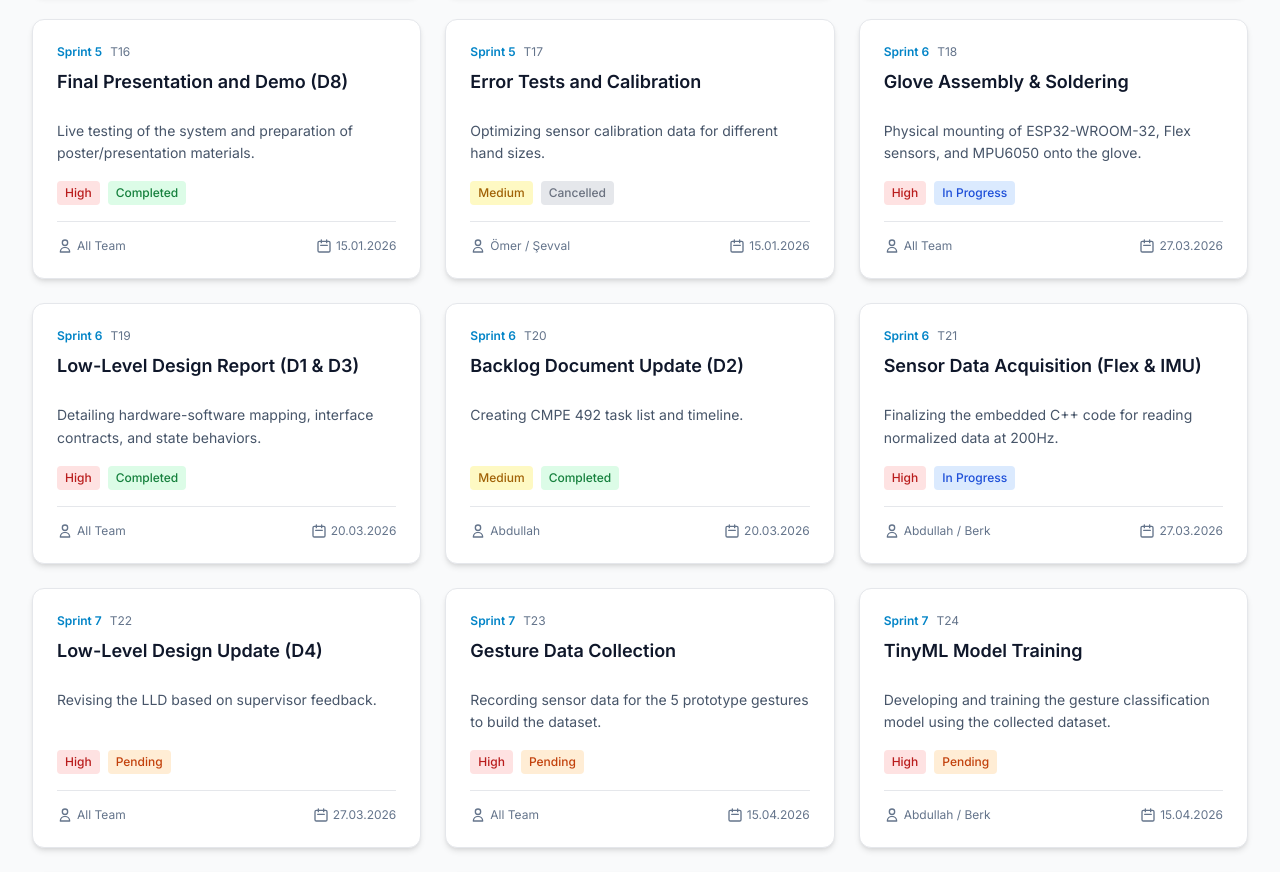
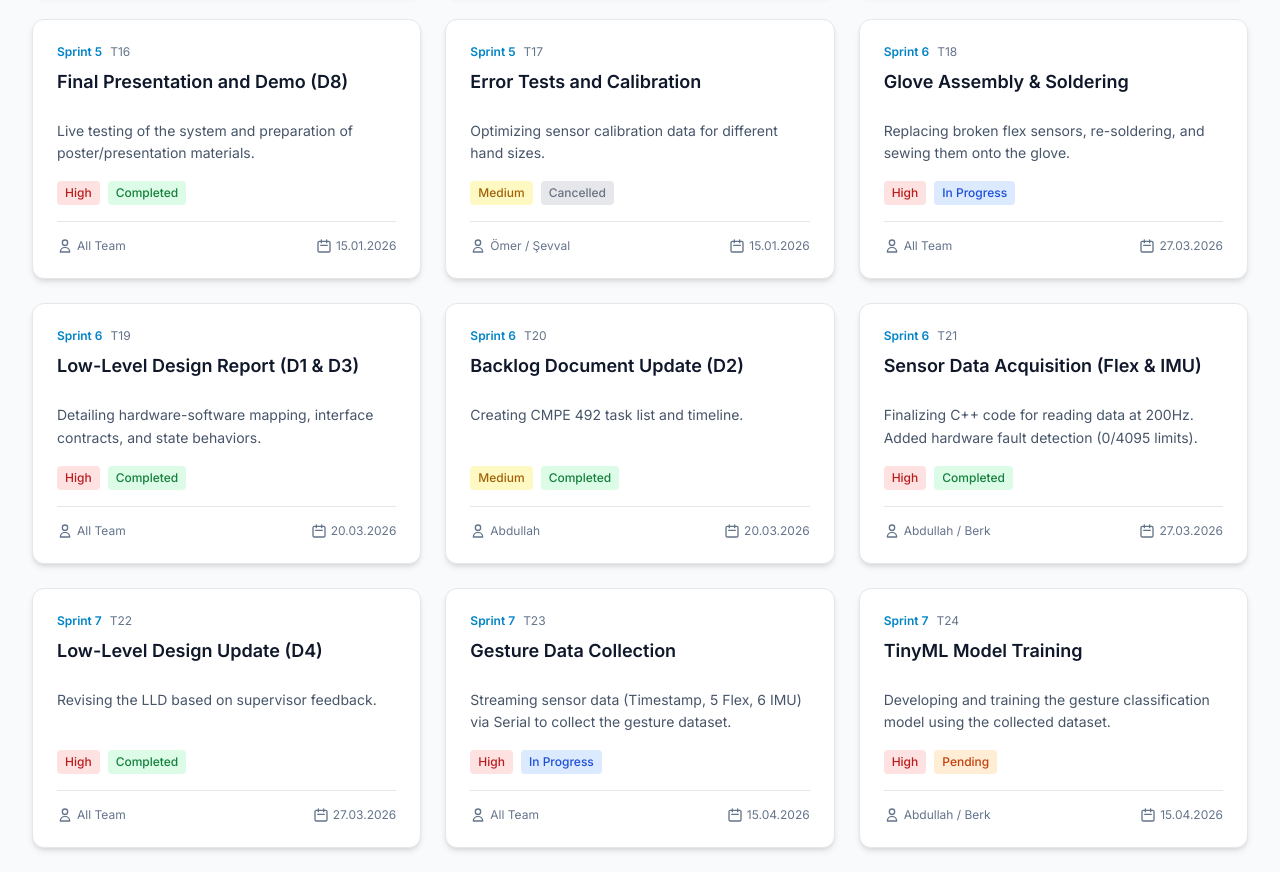
Before and after one commit to ILTER-AKKE/website, a React (Vite) app: page / in a window 1280 px wide. Shown: the part 9780-10652 px from the top of the page. Built offline with nearby package versions, Linux system fonts and the light colour scheme.

Commit message:
Update backlog

```diff
--- a/src/data/todos.js
+++ b/src/data/todos.js
@@ -173,7 +173,7 @@ export const todos = [
     sprint: 'Sprint 6',
     id: 'T18',
     title: 'Glove Assembly & Soldering',
-    description: 'Physical mounting of ESP32-WROOM-32, Flex sensors, and MPU6050 onto the glove.',
+    description: 'Replacing broken flex sensors, re-soldering, and sewing them onto the glove.',
     responsible: 'All Team',
     priority: 'High',
     dueDate: '27.03.2026',
@@ -203,11 +203,11 @@ export const todos = [
     sprint: 'Sprint 6',
     id: 'T21',
     title: 'Sensor Data Acquisition (Flex & IMU)',
-    description: 'Finalizing the embedded C++ code for reading normalized data at 200Hz.',
+    description: 'Finalizing C++ code for reading data at 200Hz. Added hardware fault detection (0/4095 limits).',
     responsible: 'Abdullah / Berk',
     priority: 'High',
     dueDate: '27.03.2026',
-    status: 'In Progress'
+    status: 'Completed'
   },
   {
     sprint: 'Sprint 7',
@@ -217,17 +217,17 @@ export const todos = [
     responsible: 'All Team',
     priority: 'High',
     dueDate: '27.03.2026',
-    status: 'Pending'
+    status: 'Completed'
   },
   {
     sprint: 'Sprint 7',
     id: 'T23',
     title: 'Gesture Data Collection',
-    description: 'Recording sensor data for the 5 prototype gestures to build the dataset.',
+    description: 'Streaming sensor data (Timestamp, 5 Flex, 6 IMU) via Serial to collect the gesture dataset.',
     responsible: 'All Team',
     priority: 'High',
     dueDate: '15.04.2026',
-    status: 'Pending'
+    status: 'In Progress'
   },
   {
     sprint: 'Sprint 7',
@@ -280,8 +280,18 @@ export const todos = [
     status: 'Pending'
   },
   {
+    sprint: 'Sprint 8',
+    id: 'T29',
+    title: 'Receiver Battery Management & LED',
+    description: 'Implementing voltage divider for 9V battery and RGB LED feedback for successful packet / low battery warnings.',
+    responsible: 'Şevval',
+    priority: 'High',
+    dueDate: '30.04.2026',
+    status: 'Pending'
+  },
+  {
     sprint: 'Sprint 9',
-    id: 'T29',
+    id: 'T30',
     title: 'Final Report Preparation (D7)',
     description: 'Documenting final architecture, engineering impact, and test results.',
     responsible: 'All Team',
@@ -291,7 +301,7 @@ export const todos = [
   },
   {
     sprint: 'Sprint 9',
-    id: 'T30',
+    id: 'T31',
     title: 'Presentation & Demo Video (D8)',
     description: 'Recording the 25-minute system demonstration and presentation.',
     responsible: 'All Team',
@@ -301,7 +311,7 @@ export const todos = [
   },
   {
     sprint: 'Sprint 9',
-    id: 'T31',
+    id: 'T32',
     title: 'Poster Preparation for Exhibition',
     description: 'Designing the poster for the Young Minds New Ideas competition.',
     responsible: 'All Team',
```
Also changed, not shown: TODO.csv.
